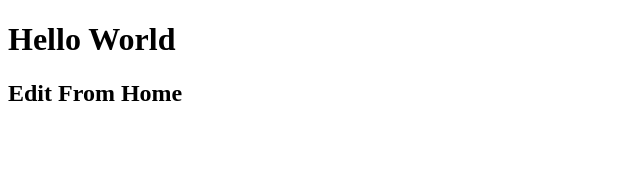
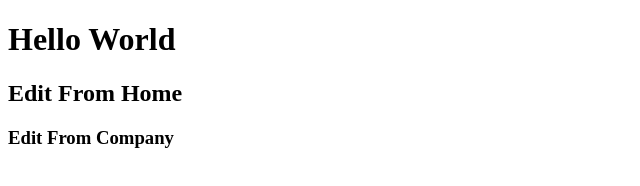
Before and after one commit to davidworker/f2023aa, a plain HTML site: page index.html in a window 1280 px wide. Shown: the whole page, without its empty margins (0-640 px from the left). Drawn offline with Linux system fonts and the light colour scheme.

Commit message:
From CCCC

```diff
--- a/index.html
+++ b/index.html
@@ -9,5 +9,6 @@
 <body>
     <h1>Hello World</h1>
     <h2>Edit From Home</h2>
+    <h3>Edit From Company</h3>
 </body>
 </html>
```
